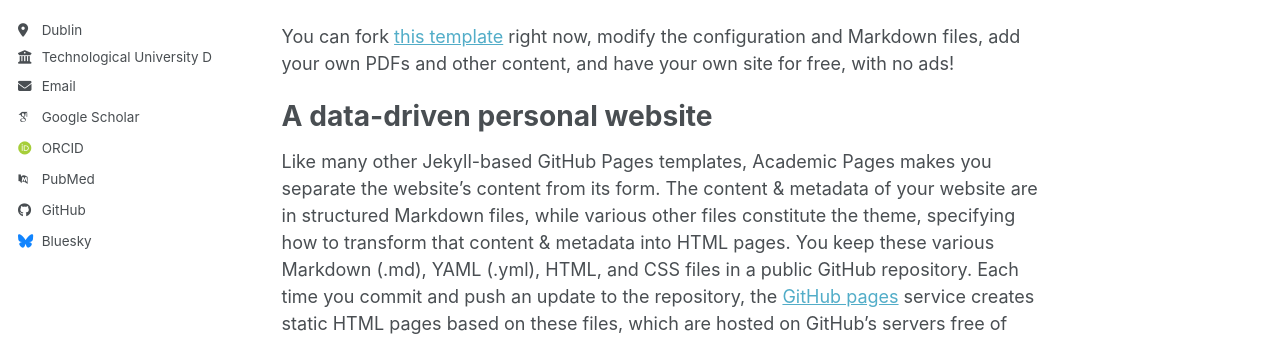
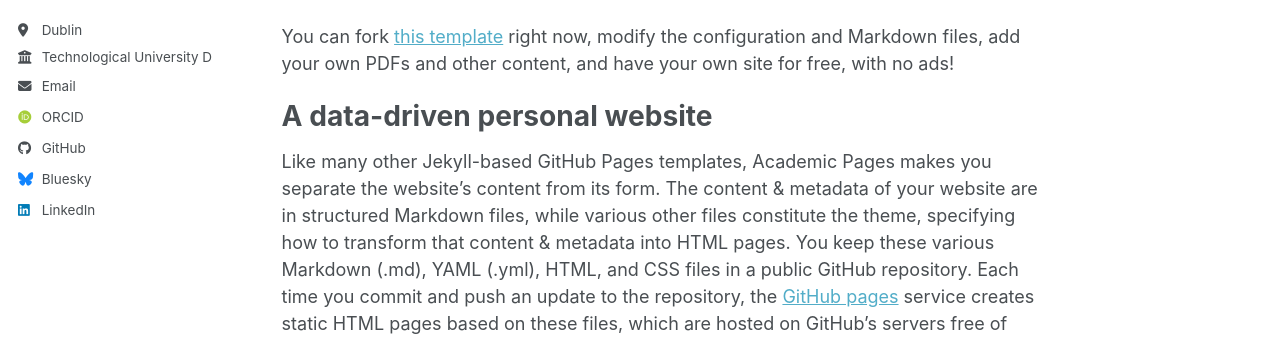
Before and after one commit to liz-darnell/liz-darnell.github.io, a Jekyll site: the page built from _pages/about.md, in a window 1280 px wide. Shown: the part 388-726 px from the top of the page. Built offline with Jekyll 4.4.1, drawn with Linux system fonts in a browser that asks for light colours; some web fonts are replaced; a script bundle is joined from its source files by our own code; library files that are not in the unit come from our copies; some of the changed lines change nothing that is shown.

Commit message:
Update _config.yml
minor changes

```diff
--- a/_config.yml
+++ b/_config.yml
@@ -35,13 +35,13 @@
   # Academic websites
   academia         : # URL
   arxiv            : # URL - Update with the correct link to your profile
-  googlescholar    : "https://scholar.google.com/citations?user=PS_CX0AAAAAJ"
+  googlescholar    : #"https://scholar.google.com/citations?user=PS_CX0AAAAAJ"
   inspire-hep      : # URL
   impactstory      : # URL
-  orcid            : "https://orcid.org/yourorcidurl"
+  orcid            : "https://orcid.org/9t!izsX6UT7s2i2U"
   semantic         : # URL
   ssrn             : # URL
-  pubmed           : "https://www.ncbi.nlm.nih.gov/pubmed/?term=john+snow"
+  pubmed           : #"https://www.ncbi.nlm.nih.gov/pubmed/?term=john+snow"
   researchgate     : # URL
   scopus           : # URL
   zotero           : # URL
@@ -57,7 +57,7 @@
 
   # Social media
   artstation       : # Username
-  bluesky          : "bsky.app" # Replace this with you Bluesky username
+  bluesky          : "lizdarnell" # Replace this with you Bluesky username
   facebook         : # Username
   flickr           : # Username
   foursquare       : # Username
@@ -66,7 +66,7 @@
   keybase          : # Username
   instagram        : # Username
   lastfm           : # Username
-  linkedin         : # Username
+  linkedin         : "liz-darnell"
   mastodon         : # URL
   medium           : # URL
   pinterest        : # Username
```
